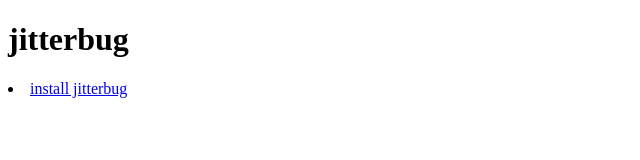
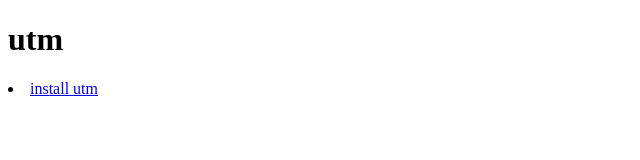
Before and after one commit to jakestlouis/jakestlouis.github.ioo, a plain HTML site: page index.html in a window 1280 px wide. Shown: the whole page, without its empty margins (0-640 px from the left). Drawn offline with Linux system fonts and the light colour scheme.

Commit message:
Update index.html

```diff
--- a/index.html
+++ b/index.html
@@ -5,9 +5,9 @@
       <title>welcome to my app installer</title>
     </head>
     <body>
-      <h1>jitterbug</h1>
+      <h1>utm</h1>
         <li>
-          <a href="itms-services://?action=download-manifest&url=https://www.dl.dropboxusercontent.com/s/uua5eh0au12sch8/manifest.plist?dl=1">install jitterbug</a>
+          <a href="itms-services://?action=download-manifest&url=https://www.dl.dropboxusercontent.com/s/uua5eh0au12sch8/manifest.plist?dl=1">install utm</a>
         </li>
     </body>
 </html>
```
